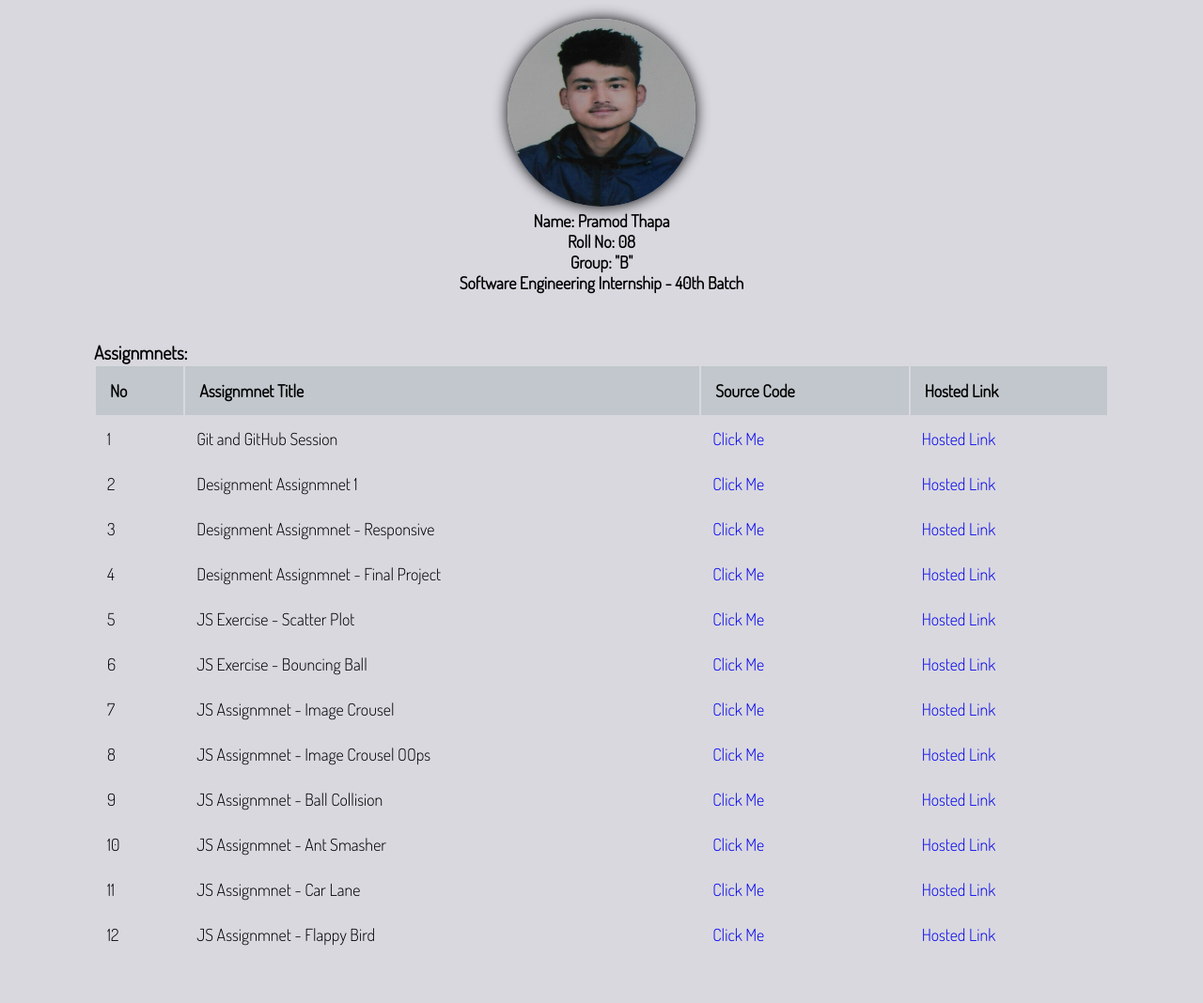
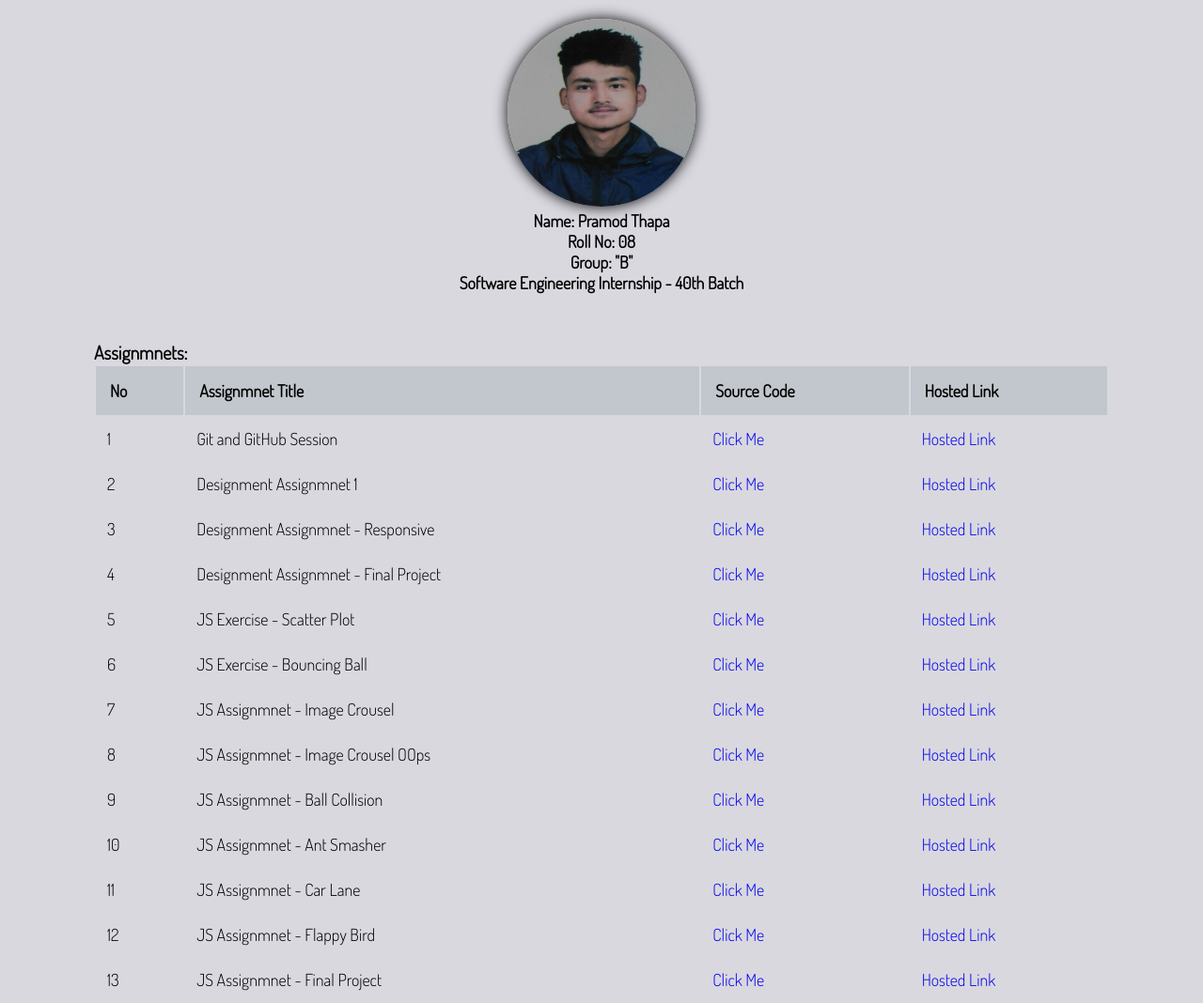
Before and after one commit to PramodThapa/Leapfrog-Assignments, a plain HTML site: page index.html in a window 1280 px wide. Shown: the whole page at 94% size. Before the commit the page ends 1020 px from the top, so only its background shows below. Drawn offline with Linux system fonts and the light colour scheme.

Commit message:
update: Table Updated

```diff
--- a/index.html
+++ b/index.html
@@ -108,6 +108,12 @@
                         <td><a href="https://github.com/PramodThapa/Leapfrog-Assignments/tree/master/JS/Assignments/Flappy Bird">Click Me</a></td>
                         <td><a href="https://pramodthapa.github.io/Leapfrog-Assignments/JS/Assignments/Flappy Bird/index.html">Hosted Link</a></td>
                     </tr>
+                    <tr>
+                        <td>13</td>
+                        <td>JS Assignmnet - Final Project</td>
+                        <td><a href="https://github.com/PramodThapa/Leapfrog-Assignments/tree/master/JS/Assignments/Final Project">Click Me</a></td>
+                        <td><a href="https://pramodthapa.github.io/Leapfrog-Assignments/JS/Assignments/Final Project/index.html">Hosted Link</a></td>
+                    </tr>
                 </tbody>
             </table>
         </div>
```
